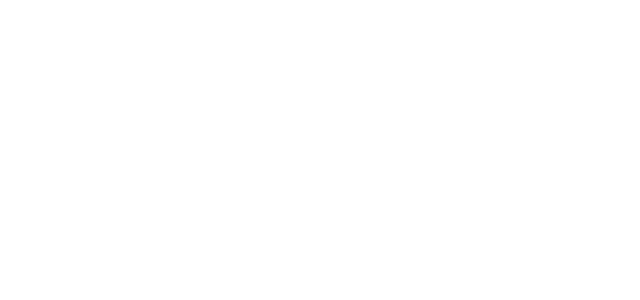
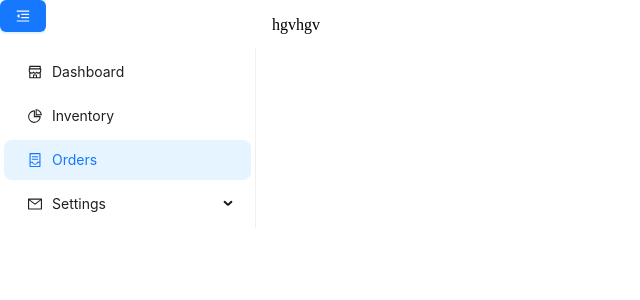
Before and after one commit to sahilkarnekar1/startUpFrontShop, a React (Vite) app: page /orders in a window 1280 px wide. Before the commit this address had no page. Shown: the top 300 px of the page, without its empty margins (0-640 px from the left). Built offline with nearby package versions, Linux system fonts and the light colour scheme; sample sign-in values are in the browser's storage.

Commit message:
sidebar done

```diff
--- a/package.json
+++ b/package.json
@@ -10,6 +10,7 @@
     "preview": "vite preview"
   },
   "dependencies": {
+    "@ant-design/icons": "^5.6.1",
     "antd": "^5.24.6",
     "i": "^0.3.7",
     "npm": "^11.2.0",
--- a/src/App.jsx
+++ b/src/App.jsx
@@ -2,6 +2,12 @@
 import LandingPage from './landingPages/LandingPage';
 import ShopRegistration from './landingPages/ShopRegistration';
 import RegisterShopComp from './landingPages/RegisterShopComp';
+import ProtectedRoute from './Protected/ProtectedRoute';
+import DashboardLayout from './Dashboards/DashboardLayout';
+import Dashboard from './tempFiles/Dashboard';
+import Inventory from './tempFiles/Inventory';
+import Orders from './tempFiles/Orders';
+import Profile from './tempFiles/Profile';
 
 function App() {
   return (
@@ -11,6 +17,16 @@
         <Route path="/login" element={<ShopRegistration />} />
         <Route path="/registerShop" element={<RegisterShopComp />} />
 
+     {/* Protected Routes */}
+     <Route element={<ProtectedRoute />}>
+          <Route element={<DashboardLayout />}>
+            <Route path="/dashboard" element={<Dashboard />} />
+            <Route path="/inventory" element={<Inventory />} />
+            <Route path="/orders" element={<Orders />} />
+            <Route path="/profile" element={<Profile />} />
+          </Route>
+        </Route>
+
       </Routes>
     </Router>
   );
--- /dev/null
+++ b/src/Dashboards/DashboardLayout.jsx
@@ -0,0 +1,24 @@
+import React from 'react'
+import AntdSidebar from '../sidebar/AntdSidebar'
+import { Outlet } from 'react-router-dom'
+
+const DashboardLayout = () => {
+  return (
+    <>
+     <div
+        style={{
+            display: 'flex',
+            flexDirection: 'row',
+            height: '100vh',
+          }}
+        >
+             <AntdSidebar/>
+             <div style={{ flex: 1, padding: '16px', overflow: 'auto' }}>
+        <Outlet /> {/* This renders nested route components like Dashboard, Inventory, etc */}
+      </div>
+        </div>
+    </>
+  )
+}
+
+export default DashboardLayout
--- /dev/null
+++ b/src/HandlerFunctionsForDashboard/menuItems.jsx
@@ -0,0 +1,24 @@
+// components/menuItems.js
+import {
+    AppstoreOutlined,
+    ContainerOutlined,
+    DesktopOutlined,
+    MailOutlined,
+    PieChartOutlined,
+    ShopOutlined,
+  } from '@ant-design/icons';
+
+  export const menuItems = [
+    { key: 'dashboard', icon: <ShopOutlined />, label: 'Dashboard' },
+    { key: 'inventory', icon: <PieChartOutlined />, label: 'Inventory' },
+    { key: 'orders', icon: <ContainerOutlined />, label: 'Orders' },
+    {
+      key: 'sub1',
+      label: 'Settings',
+      icon: <MailOutlined />,
+      children: [
+        { key: 'profile', label: 'Profile' },
+        { key: 'security', label: 'Security' },
+      ],
+    },
+  ];
--- /dev/null
+++ b/src/Protected/ProtectedRoute.jsx
@@ -0,0 +1,10 @@
+// Protected/ProtectedRoute.jsx
+import { Navigate, Outlet } from 'react-router-dom';
+
+const ProtectedRoute = () => {
+  const isAuthenticated = !!localStorage.getItem('token'); // Auth logic here
+
+  return isAuthenticated ? <Outlet /> : <Navigate to="/login" />;
+};
+
+export default ProtectedRoute;
--- a/src/landingPages/ShopRegLogReusableUis.jsx
+++ b/src/landingPages/ShopRegLogReusableUis.jsx
@@ -5,9 +5,17 @@
 import googleicon from "../uiuxassets/googleicon.png";
 import facebookicon from "../uiuxassets/facebookicon.png";
 import xicon from "../uiuxassets/xicon.png";
-import { Link } from "react-router-dom";
+import { Link, useNavigate } from "react-router-dom";
 
 const ShopRegLogReusableUis = ({ title }) => {
+
+  const navigate = useNavigate();
+
+  const handleLogin = ()=>{
+    localStorage.setItem("token", "hgvjsvdjhsvdj");
+navigate("/dashboard")
+  }
+
   return (
     <div className="regLogUisMainComp">
       <div className="regLogUisSubDiv">
@@ -26,7 +34,7 @@
           id=""
           placeholder="  Enter Password"
         />
-        <button className="regLogUisMainCompButton">Login</button>
+        <button className="regLogUisMainCompButton" onClick={handleLogin}>Login</button>
         <div className="regLogUisMainCompregistrationpageline">
           <img
             className="regLogUisMainCompregistrationpageline1"
--- /dev/null
+++ b/src/sidebar/AntdSidebar.jsx
@@ -0,0 +1,39 @@
+// components/AntdSidebar.jsx
+import React, { useState } from 'react';
+import { Button, Menu } from 'antd';
+import { useNavigate, useLocation } from 'react-router-dom';
+import { MenuFoldOutlined, MenuUnfoldOutlined } from '@ant-design/icons';
+import { menuItems } from '../HandlerFunctionsForDashboard/menuItems';
+
+const AntdSidebar = () => {
+  const navigate = useNavigate();
+  const location = useLocation();
+  const [collapsed, setCollapsed] = useState(false);
+  const toggleCollapsed = () => {
+    setCollapsed(!collapsed);
+  };
+
+  const onClick = ({ key }) => {
+    navigate(`/${key}`);
+  };
+
+  return (
+    <div style={{ width: collapsed ? "auto" : 256 }}>
+      <Button type="primary" onClick={toggleCollapsed} style={{ marginBottom: 16 }}>
+        {collapsed ? <MenuUnfoldOutlined /> : <MenuFoldOutlined />}
+      </Button>
+      <Menu
+        // defaultSelectedKeys={['1']}
+        // defaultOpenKeys={['sub1']}
+        mode="inline"
+        theme="light"
+        inlineCollapsed={collapsed}
+        items={menuItems}
+        onClick={onClick}
+        selectedKeys={[location.pathname.replace('/', '')]}
+      />
+    </div>
+  );
+};
+
+export default AntdSidebar;
--- /dev/null
+++ b/src/tempFiles/Dashboard.jsx
@@ -0,0 +1,11 @@
+import React from 'react'
+
+const Dashboard = () => {
+  return (
+    <div>
+      jhj
+    </div>
+  )
+}
+
+export default Dashboard
--- /dev/null
+++ b/src/tempFiles/Inventory.jsx
@@ -0,0 +1,11 @@
+import React from 'react'
+
+const Inventory = () => {
+  return (
+    <div>
+      nvgh
+    </div>
+  )
+}
+
+export default Inventory
--- /dev/null
+++ b/src/tempFiles/Orders.jsx
@@ -0,0 +1,11 @@
+import React from 'react'
+
+const Orders = () => {
+  return (
+    <div>
+      hgvhgv
+    </div>
+  )
+}
+
+export default Orders
--- /dev/null
+++ b/src/tempFiles/Profile.jsx
@@ -0,0 +1,11 @@
+import React from 'react'
+
+const Profile = () => {
+  return (
+    <div>
+      hbjhs
+    </div>
+  )
+}
+
+export default Profile
```
Also changed, not shown: 1 other file (tests, documents, lock files or other folders).
